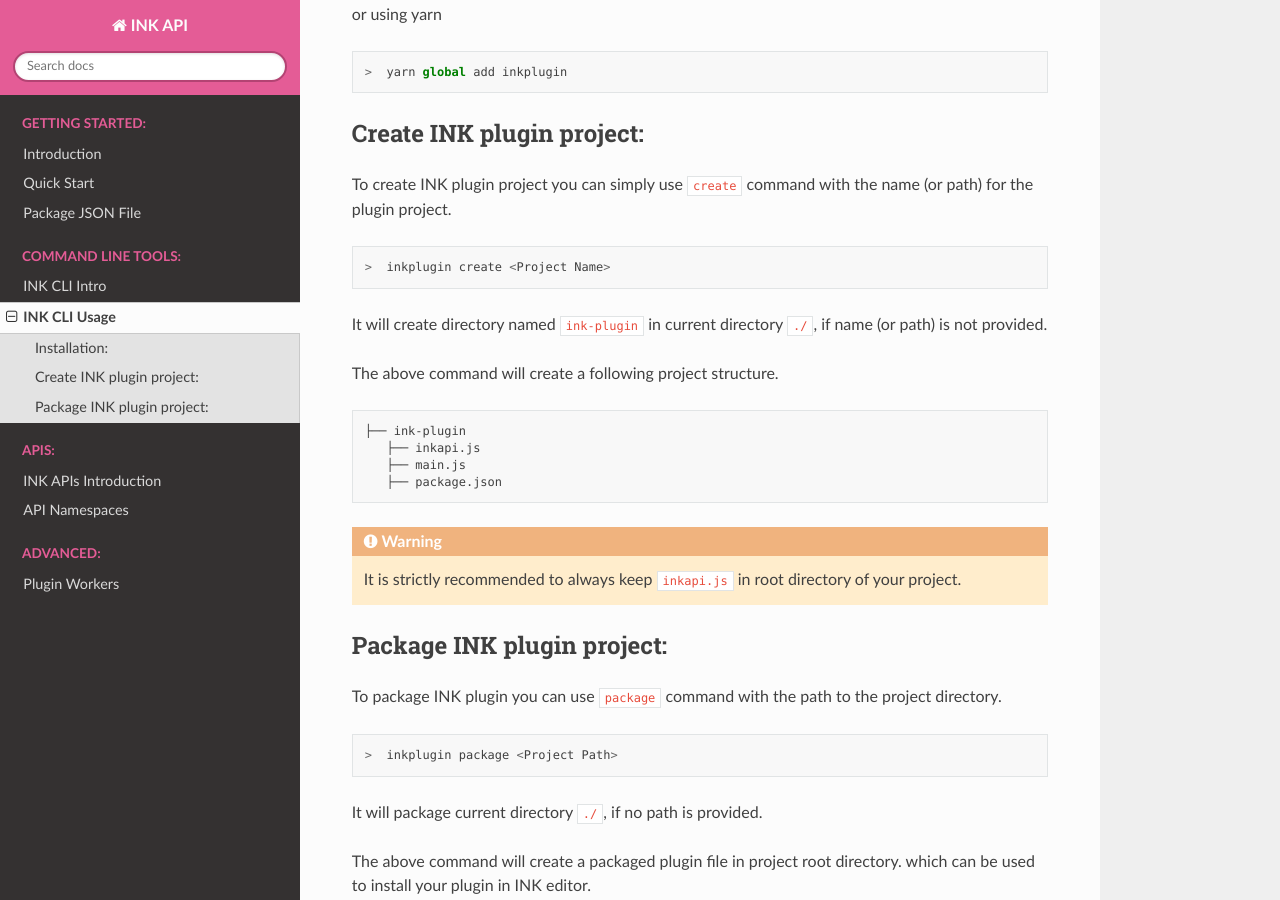
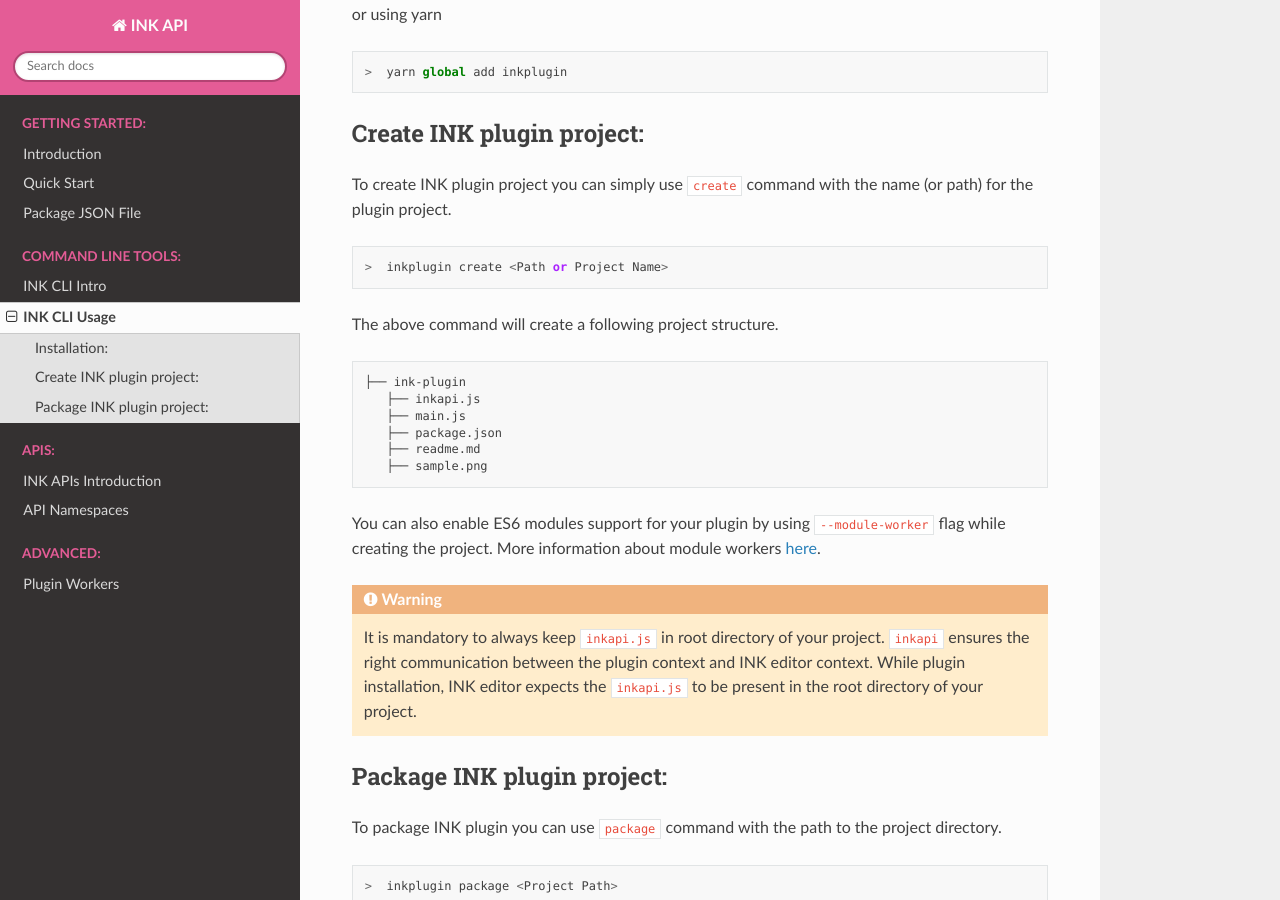
Before and after one commit to inkcontent/dev-manual, a Sphinx documentation site: the page built from source/cli/usage.rst, in a window 1280 px wide and 900 px high, scrolled down 328 px. Built offline with Sphinx 7.4.7 and the Read the Docs theme 2.0.0, drawn with Linux system fonts in a browser that asks for light colours.

Commit message:
Improved notes and warning also added link to plugin workers page in cli usage section

```diff
--- a/source/advanced/plugin-workers.rst
+++ b/source/advanced/plugin-workers.rst
@@ -5,7 +5,7 @@ Each plugin in INK runs on a separate worker using `Web Workers API <https://dev
 
 INK allows plugins to run on either ``Standard Worker`` or ``Module Worker``. The module workers provides the ability to use the JavaScript ``import`` statement to import other modules; strict mode by default; and top-level declarations not polluting the worker's global scope.
 
-You can simply choose to execute your plugin in module worker by using --module-worker flag while creating your plugin project.
+You can simply choose to execute your plugin in module worker by using ``--module-worker`` flag while creating your plugin project.
 
 .. code::
 
--- a/source/cli/usage.rst
+++ b/source/cli/usage.rst
@@ -24,10 +24,7 @@ To create INK plugin project you can simply use ``create`` command with the name
 
 .. code::
 
-  >  inkplugin create <Project Name>
-
-
-It will create directory named ``ink-plugin`` in current directory ``./``, if name (or path) is not provided.
+  >  inkplugin create <Path or Project Name>
 
 The above command will create a following project structure.
 
@@ -37,10 +34,14 @@ The above command will create a following project structure.
      ├── inkapi.js
      ├── main.js
      ├── package.json
+     ├── readme.md
+     ├── sample.png
+
+You can also enable ES6 modules support for your plugin by using ``--module-worker`` flag while creating the project. More information about module workers here_.
 
 .. warning::
 
-    It is strictly recommended to always keep ``inkapi.js`` in root directory of your project.
+    It is mandatory to always keep ``inkapi.js`` in root directory of your project. ``inkapi`` ensures the right communication between the plugin context and INK editor context. While plugin installation, INK editor expects the ``inkapi.js`` to be present in the root directory of your project.
 
 Package INK plugin project:
 +++++++++++++++++++++++++++
@@ -62,3 +63,6 @@ The above command will create a packaged plugin file in project root directory.
     * Project root directory must contain a package.json file.
     * Project root directory must contain a inkapi.js file.
     * package.json ``main`` field should point towards the entry js file.
+
+
+.. _here: ../advanced/plugin-workers.html
--- a/source/getting-started/packageJsonFile.rst
+++ b/source/getting-started/packageJsonFile.rst
@@ -31,4 +31,4 @@ You can see in the above package.json file we make use of a lot of standard pack
 
 .. warning::
 
-  You should never alter the ``id`` field inside ``inkplugin`` custom section. As this will compromise the integrity of your plugin and it might get unstable.
+  It is prohibited to modify the ``id`` field in ``inkplugin`` section of your package.json file. This field uniquely identifies your plugin and it is used in operations like updating/activating/deactivating plugin.
```
